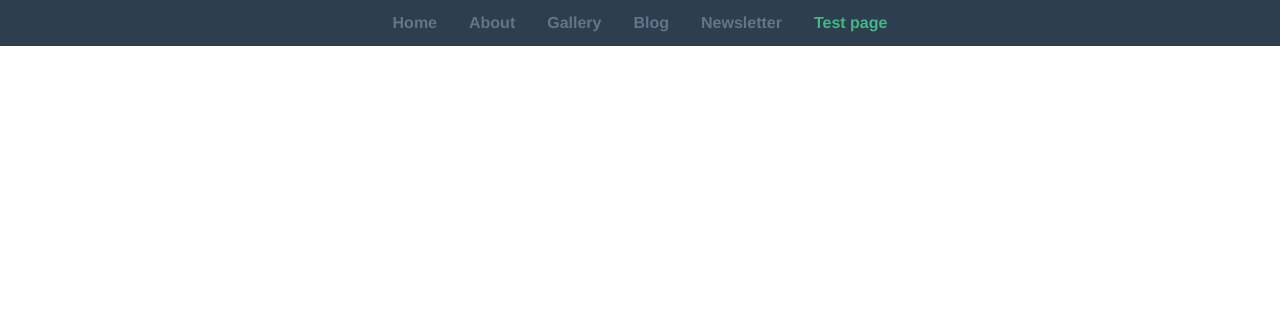
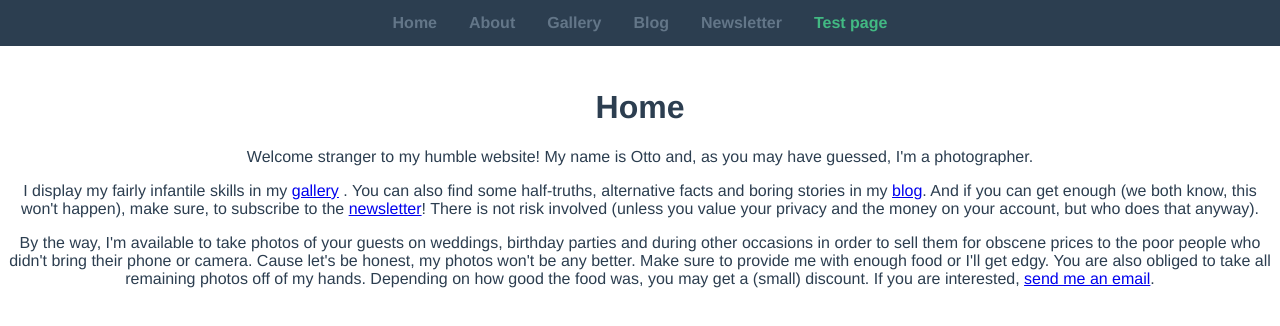
Before and after one commit to ShayanBits/VueGallery-Frontend, a Vue app: page /#/firstVueComponent in a window 1280 px wide. Shown: the top 326 px of the page. Built offline with nearby package versions, Linux system fonts and the light colour scheme; the HTML template or start-up script is replaced by a standard one.

Commit message:
VueGallery-103: created index page in MyFirstView.vue

```diff
--- a/src/views/About.vue
+++ b/src/views/About.vue
@@ -1,7 +1,6 @@
 <template>
     <div class="about">
         <h1>This is an about page</h1>
-        <MyFirstView welcome-msg="Your welcome message!"/>
         <Footer/>
     </div>
 </template>
--- a/src/views/MyFirstView.vue
+++ b/src/views/MyFirstView.vue
@@ -1,20 +1,34 @@
 <template>
-    <p class="green-background"> {{welcomeMsg}}</p>
+    <!--<p class="green-background"> {{welcomeMsg}}</p>-->
+<div>
+    <h1>Home</h1>
+    <div class="main">
+        <p id="p1-test">Welcome stranger to my humble website! My name is Otto and, as you may have guessed, I'm a photographer.</p>
+       <p>I display my fairly infantile skills in my <router-link to="/gallery">gallery</router-link> . You can also find some
+        half-truths, alternative facts and boring stories in my <router-link to="/blog">blog</router-link>. And if you can get
+            enough (we both know, this won't happen), make sure, to subscribe to the
+        <router-link to="/newsletter">newsletter</router-link>! There is not risk involved (unless you value your privacy and the
+            money on your account, but who does that anyway).</p>
+        <p>By the way, I'm available to take photos of your guests on weddings, birthday parties and during other
+            occasions in order to sell them for obscene prices to the poor people who didn't bring their phone or camera.
+            Cause let's be honest, my photos won't be any better. Make sure to provide me with enough food or I'll get
+            edgy. You are also obliged to take all remaining photos off of my hands. Depending on how good the food was,
+            you may get a (small) discount. If you are interested, <a href="mailto:otto@example.org">send me an email</a>.
+        </p>
+    </div>
+</div>
+
 </template>
 
 <script>
     export default {
         name: "MyFirstView",
-        props:{
-            welcomeMsg : String
-        }
+        // props:{
+        //     welcomeMsg : String
+        // }
     }
 </script>
 
 <style scoped>
 
-    .green-background{
-        background: #4fc08d;
-    }
-
 </style>
```
